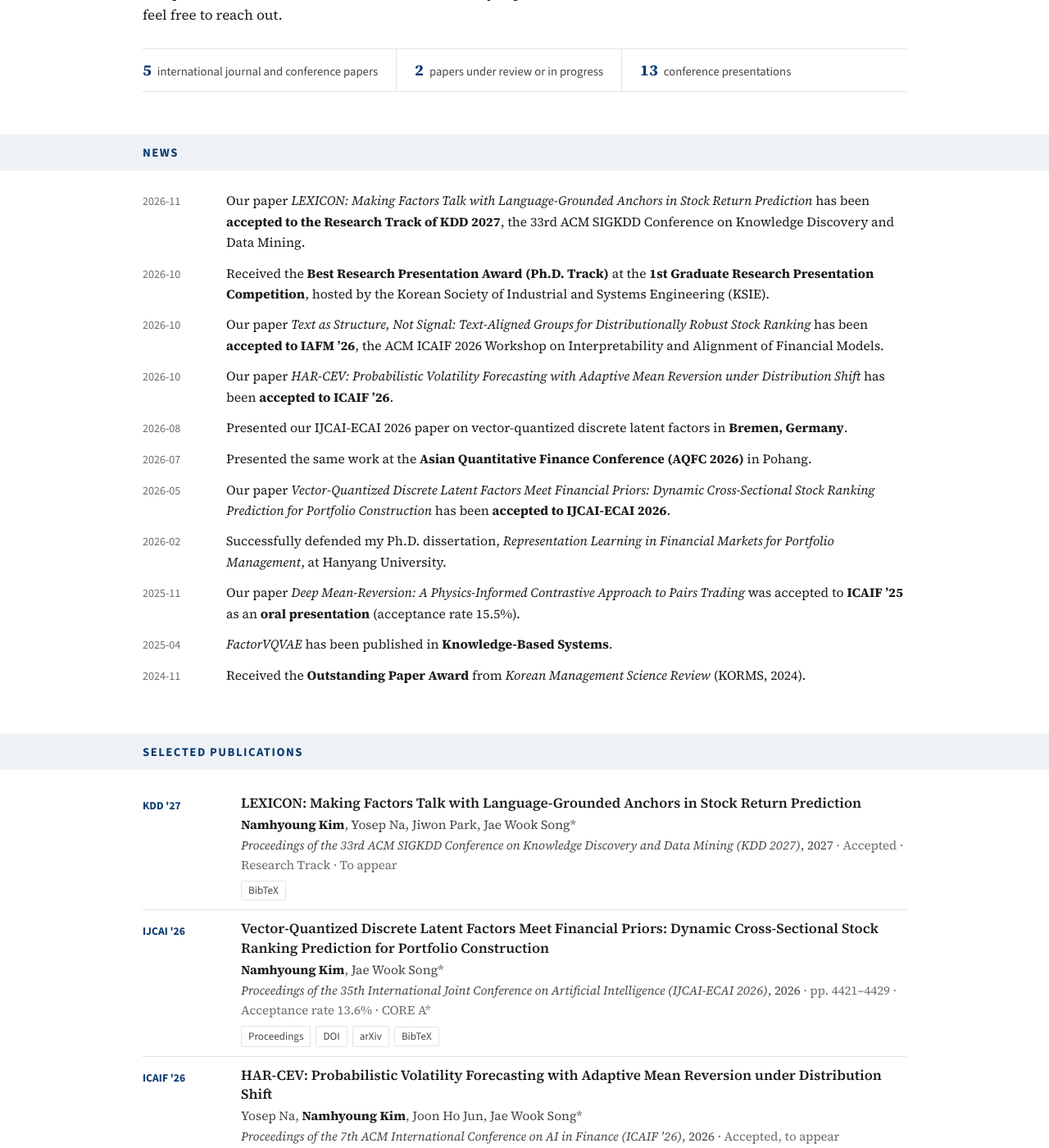
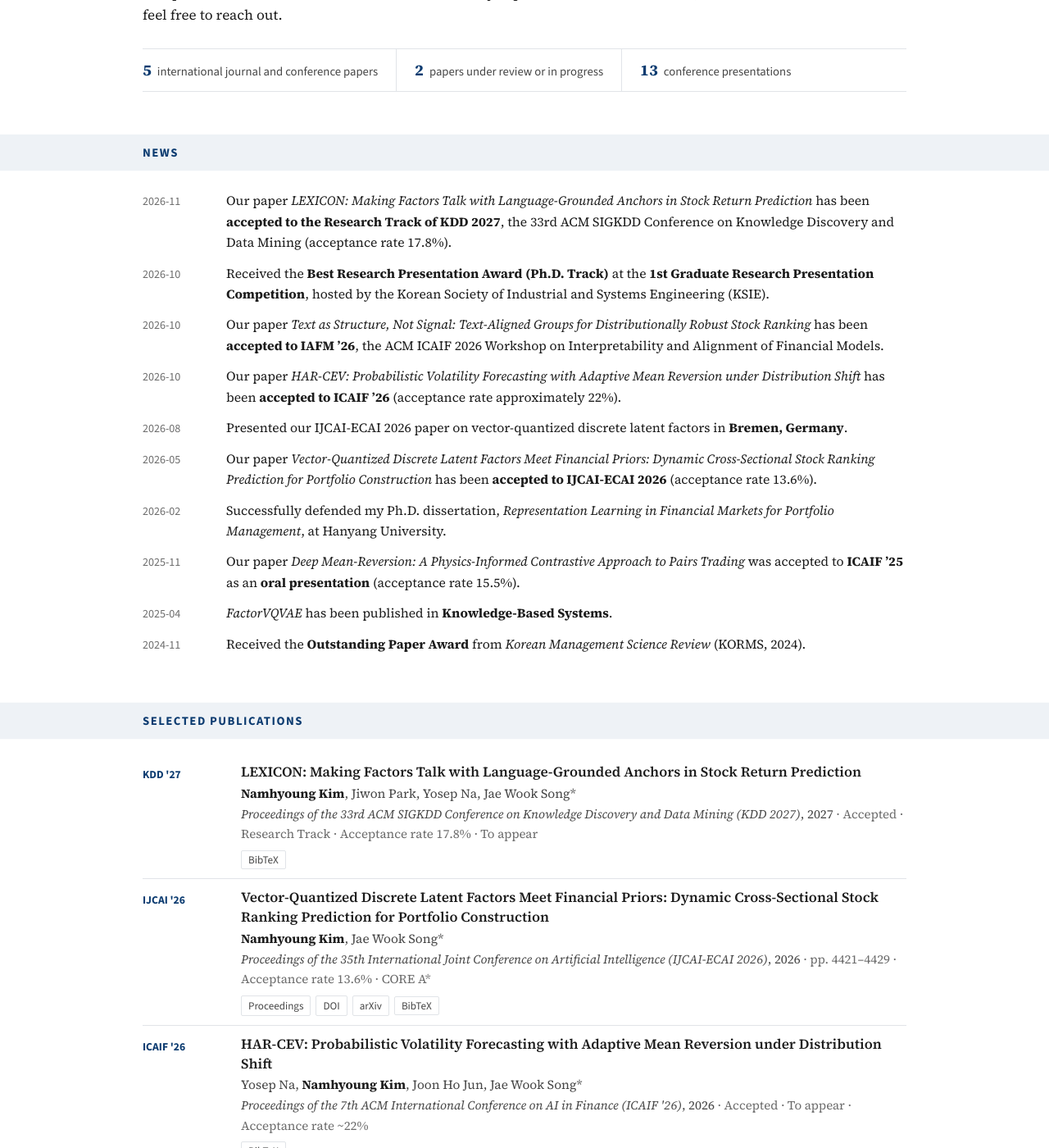
Before and after one commit to x7jeon8gi/x7jeon8gi.github.io, a Jekyll site: the page built from index.html, in a window 1280 px wide and 1400 px high, scrolled down 596 px. Shown: the whole window at 82% size. Built offline with Jekyll 4.4.1, drawn with Linux system fonts in a browser that asks for light colours.

Commit message:
Correct author order and spelling, update acceptance rates, and trim news

```diff
--- a/_data/news.yml
+++ b/_data/news.yml
@@ -2,8 +2,8 @@
 # html is Markdown; html_ko is the Korean version shown on /ko/.
 
 - date: "2026-11"
-  html: "Our paper *LEXICON: Making Factors Talk with Language-Grounded Anchors in Stock Return Prediction* has been **accepted to the Research Track of KDD 2027**, the 33rd ACM SIGKDD Conference on Knowledge Discovery and Data Mining."
-  html_ko: "*LEXICON: Making Factors Talk with Language-Grounded Anchors in Stock Return Prediction* 논문이 제33회 ACM SIGKDD Conference on Knowledge Discovery and Data Mining의 **KDD 2027 Research Track**에 채택되었습니다."
+  html: "Our paper *LEXICON: Making Factors Talk with Language-Grounded Anchors in Stock Return Prediction* has been **accepted to the Research Track of KDD 2027**, the 33rd ACM SIGKDD Conference on Knowledge Discovery and Data Mining (acceptance rate 17.8%)."
+  html_ko: "*LEXICON: Making Factors Talk with Language-Grounded Anchors in Stock Return Prediction* 논문이 제33회 ACM SIGKDD Conference on Knowledge Discovery and Data Mining의 **KDD 2027 Research Track**에 채택되었습니다(채택률 17.8%)."
 
 - date: "2026-10"
   html: "Received the **Best Research Presentation Award (Ph.D. Track)** at the **1st Graduate Research Presentation Competition**, hosted by the Korean Society of Industrial and Systems Engineering (KSIE)."
@@ -14,20 +14,16 @@
   html_ko: "*Text as Structure, Not Signal: Text-Aligned Groups for Distributionally Robust Stock Ranking* 논문이 ACM ICAIF 2026 워크숍 **IAFM ’26**(Interpretability and Alignment of Financial Models)에 채택되었습니다."
 
 - date: "2026-10"
-  html: "Our paper *HAR-CEV: Probabilistic Volatility Forecasting with Adaptive Mean Reversion under Distribution Shift* has been **accepted to ICAIF ’26**."
-  html_ko: "*HAR-CEV: Probabilistic Volatility Forecasting with Adaptive Mean Reversion under Distribution Shift* 논문이 **ICAIF ’26**에 채택되었습니다."
+  html: "Our paper *HAR-CEV: Probabilistic Volatility Forecasting with Adaptive Mean Reversion under Distribution Shift* has been **accepted to ICAIF ’26** (acceptance rate approximately 22%)."
+  html_ko: "*HAR-CEV: Probabilistic Volatility Forecasting with Adaptive Mean Reversion under Distribution Shift* 논문이 **ICAIF ’26**에 채택되었습니다(채택률 약 22%)."
 
 - date: "2026-08"
   html: "Presented our IJCAI-ECAI 2026 paper on vector-quantized discrete latent factors in **Bremen, Germany**."
   html_ko: "벡터 양자화 기반 이산 잠재 팩터에 관한 IJCAI-ECAI 2026 논문을 **독일 브레멘**에서 발표했습니다."
 
-- date: "2026-07"
-  html: "Presented the same work at the **Asian Quantitative Finance Conference (AQFC 2026)** in Pohang."
-  html_ko: "같은 연구를 포항에서 열린 **AQFC 2026**(Asian Quantitative Finance Conference)에서 발표했습니다."
-
 - date: "2026-05"
-  html: "Our paper *Vector-Quantized Discrete Latent Factors Meet Financial Priors: Dynamic Cross-Sectional Stock Ranking Prediction for Portfolio Construction* has been **accepted to IJCAI-ECAI 2026**."
-  html_ko: "*Vector-Quantized Discrete Latent Factors Meet Financial Priors: Dynamic Cross-Sectional Stock Ranking Prediction for Portfolio Construction* 논문이 **IJCAI-ECAI 2026**에 채택되었습니다."
+  html: "Our paper *Vector-Quantized Discrete Latent Factors Meet Financial Priors: Dynamic Cross-Sectional Stock Ranking Prediction for Portfolio Construction* has been **accepted to IJCAI-ECAI 2026** (acceptance rate 13.6%)."
+  html_ko: "*Vector-Quantized Discrete Latent Factors Meet Financial Priors: Dynamic Cross-Sectional Stock Ranking Prediction for Portfolio Construction* 논문이 **IJCAI-ECAI 2026**에 채택되었습니다(채택률 13.6%)."
 
 - date: "2026-02"
   html: "Successfully defended my Ph.D. dissertation, *Representation Learning in Financial Markets for Portfolio Management*, at Hanyang University."
--- a/_data/publications.yml
+++ b/_data/publications.yml
@@ -34,18 +34,18 @@
 international:
   - id:          kdd27-lexicon
     title:       "LEXICON: Making Factors Talk with Language-Grounded Anchors in Stock Return Prediction"
-    authors:     ["Namhyoung Kim", "Yosep Na", "Jiwon Park", "Jae Wook Song*"]
+    authors:     ["Namhyoung Kim", "Jiwon Park", "Yosep Na", "Jae Wook Song*"]
     venue:       "Proceedings of the 33rd ACM SIGKDD Conference on Knowledge Discovery and Data Mining (KDD 2027)"
     venue_short: "KDD '27"
     year:        2027
-    note:        "Accepted · Research Track · To appear"
-    note_ko:     "Research Track 채택 · 게재 예정"
+    note:        "Accepted · Research Track · Acceptance rate 17.8% · To appear"
+    note_ko:     "Research Track 채택 · 채택률 17.8% · 게재 예정"
     keywords:    ["Language-grounded anchors", "Interpretable factor models", "Stock return prediction"]
     selected:    true
     bibtex: |
       @inproceedings{kim2027lexicon,
         title     = {{LEXICON}: Making Factors Talk with Language-Grounded Anchors in Stock Return Prediction},
-        author    = {Kim, Namhyoung and Na, Yosep and Park, Jiwon and Song, Jae Wook},
+        author    = {Kim, Namhyoung and Park, Jiwon and Na, Yosep and Song, Jae Wook},
         booktitle = {Proceedings of the 33rd ACM SIGKDD Conference on Knowledge Discovery and Data Mining},
         series    = {KDD '27},
         year      = {2027},
@@ -85,10 +85,10 @@ international:
     venue:       "Proceedings of the 7th ACM International Conference on AI in Finance (ICAIF '26)"
     venue_short: "ICAIF '26"
     year:        2026
-    note:        "Accepted, to appear"
+    note:        "Accepted · To appear · Acceptance rate ~22%"
     keywords:    ["Realized variance", "Volatility forecasting", "Stochastic differential equations", "Economic regimes", "Zero-shot forecasting", "HAR model"]
     selected:    true
-    note_ko: "게재 예정"
+    note_ko: "게재 예정 · 채택률 약 22%"
     bibtex: |
       @inproceedings{na2026harcev,
         title     = {{HAR-CEV}: Probabilistic Volatility Forecasting with Adaptive Mean Reversion under Distribution Shift},
@@ -190,7 +190,7 @@ working_papers:
 
   - id:          wp-dsq
     title:       "Decision Space Quantization"
-    authors:     ["Namhyoung Kim", "Seungwon Shin", "Jiwon Park", "Jae Wook Song*"]
+    authors:     ["Namhyoung Kim", "Sungweon Shin", "Jiwon Park", "Jae Wook Song*"]
     venue:       "Manuscript"
     venue_short: "Working paper"
     year:        2026
@@ -198,7 +198,7 @@ working_papers:
 international_talks:
   - id:          icaifw26-tagdro
     title:       "Text as Structure, Not Signal: Text-Aligned Groups for Distributionally Robust Stock Ranking"
-    authors:     ["Jiwon Park†", "Namhyoung Kim†", "Seungwon Shin", "Jae Wook Song*"]
+    authors:     ["Jiwon Park†", "Namhyoung Kim†", "Sungweon Shin", "Jae Wook Song*"]
     venue:       "ACM ICAIF 2026 Workshop on Interpretability and Alignment of Financial Models (IAFM '26)"
     venue_short: "IAFM '26"
     date:        "2026.11"
```
Also changed, not shown: 4 other files.
